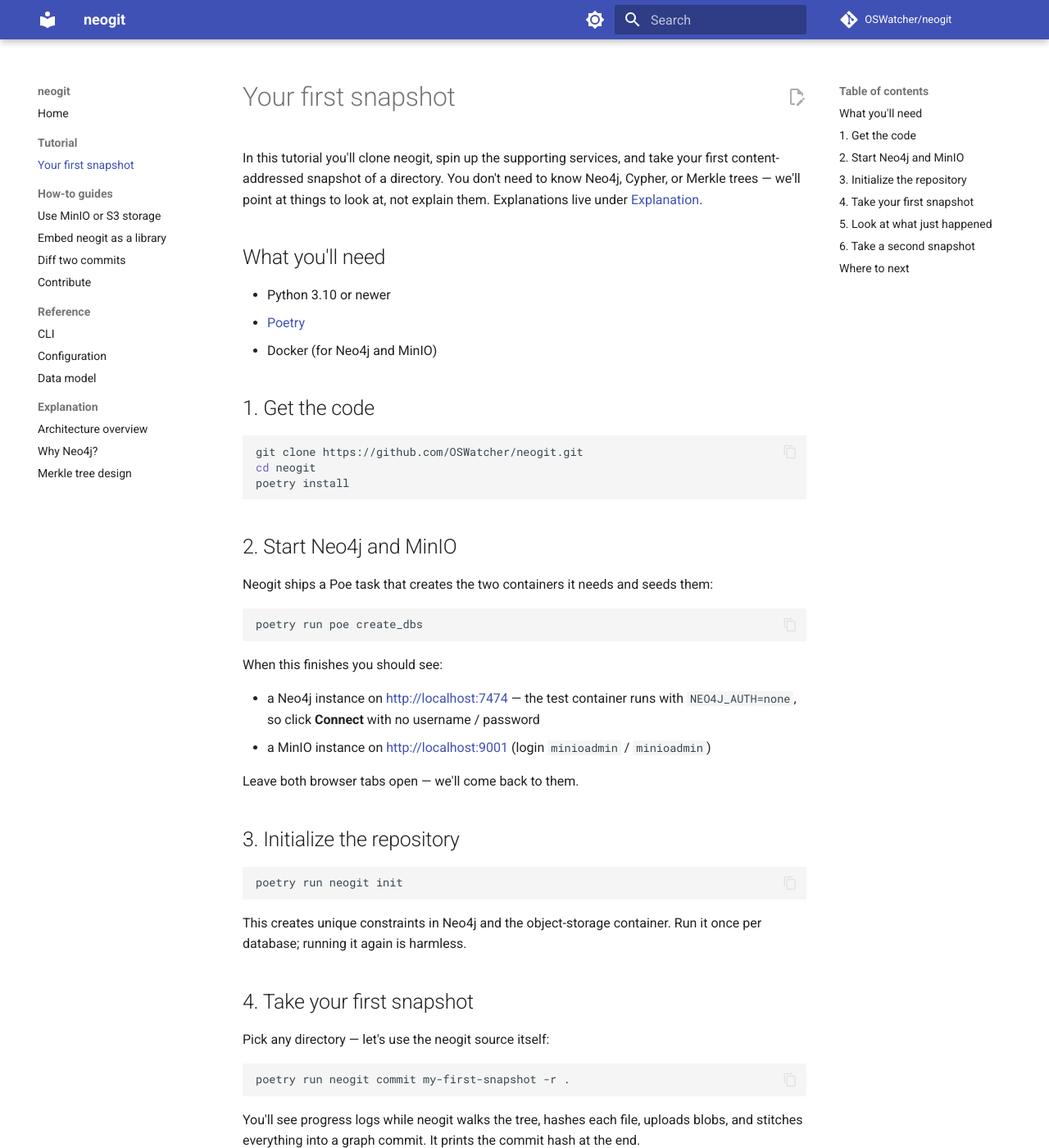
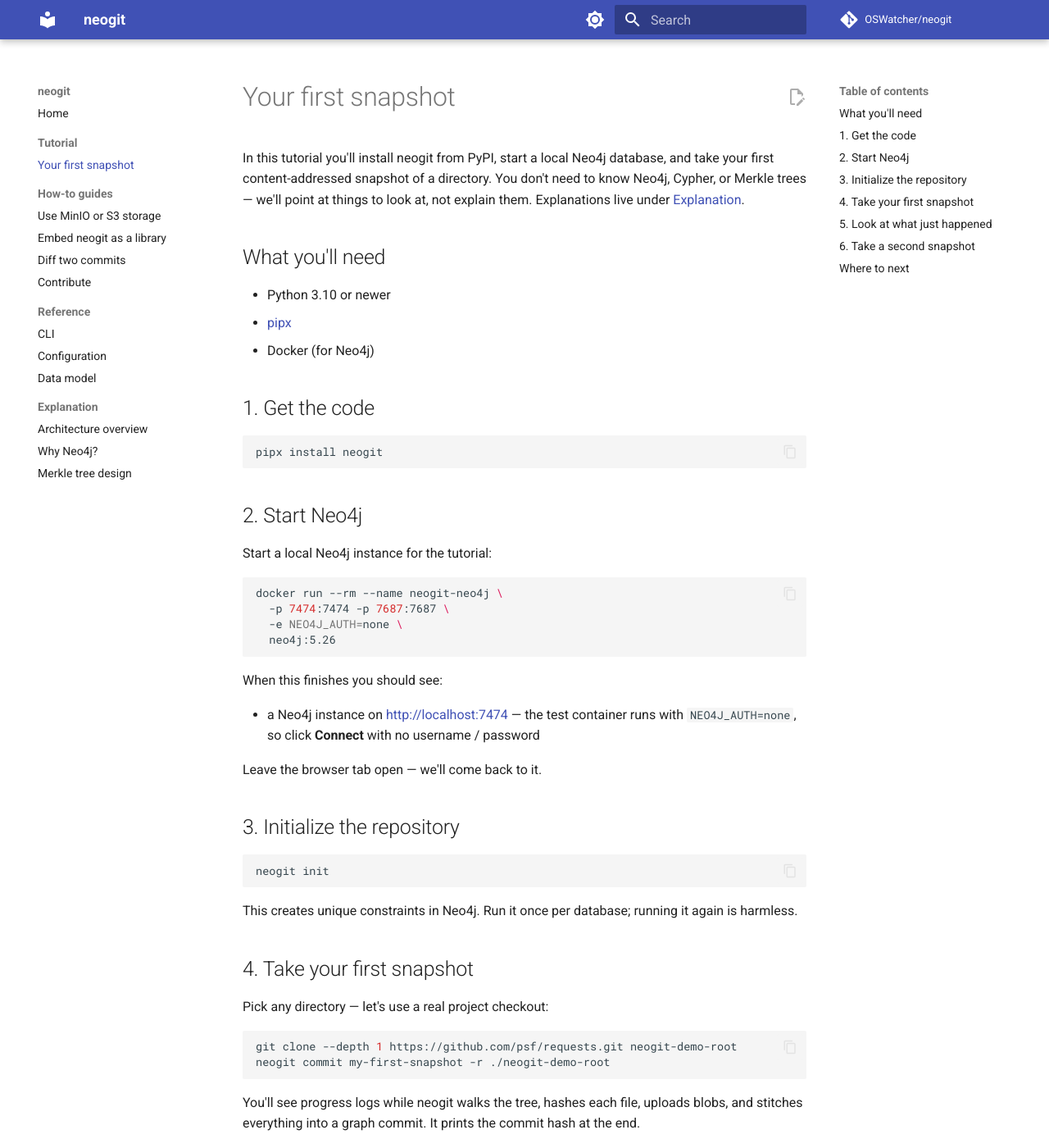
Before and after one commit to OSWatcher/neogit, an MkDocs documentation site: the page built from docs/tutorial/first-snapshot.md, in a window 1280 px wide and 1400 px high. Shown: the whole window at 82% size. Built offline with MkDocs 1.6.1 and Material for MkDocs 9.7.7, drawn with Linux system fonts in a browser that asks for light colours; comment, search, counter and statistics services are not loaded; some of the changed text lies outside the part shown.

Commit message:
docs: update install flow for PyPI release and wired-up diff
Document the pipx/pip install path now that neogit ships on PyPI,
drop the from-source clone + Poetry steps from the quickstart and
tutorial, and simplify the local setup to Neo4j only (local object
storage by default, no MinIO needed). Also reflect that `neogit diff`
is now implemented, refresh the README badges and Merkle-tree image,
and fix the data-model doc link.

Co-Authored-By: Claude Opus 4.8 <noreply@anthropic.com>

````diff
--- a/docs/tutorial/first-snapshot.md
+++ b/docs/tutorial/first-snapshot.md
@@ -1,50 +1,51 @@
 # Your first snapshot
 
-In this tutorial you'll clone neogit, spin up the supporting services, and take your first content-addressed snapshot of a directory. You don't need to know Neo4j, Cypher, or Merkle trees — we'll point at things to look at, not explain them. Explanations live under [Explanation](../explanation/architecture.md).
+In this tutorial you'll install neogit from PyPI, start a local Neo4j database, and take your first content-addressed snapshot of a directory. You don't need to know Neo4j, Cypher, or Merkle trees — we'll point at things to look at, not explain them. Explanations live under [Explanation](../explanation/architecture.md).
 
 ## What you'll need
 
 - Python 3.10 or newer
-- [Poetry](https://python-poetry.org/docs/#installation)
-- Docker (for Neo4j and MinIO)
+- [pipx](https://pipx.pypa.io/stable/)
+- Docker (for Neo4j)
 
 ## 1. Get the code
 
 ```bash
-git clone https://github.com/OSWatcher/neogit.git
-cd neogit
-poetry install
+pipx install neogit
 ```
 
-## 2. Start Neo4j and MinIO
+## 2. Start Neo4j
 
-Neogit ships a Poe task that creates the two containers it needs and seeds them:
+Start a local Neo4j instance for the tutorial:
 
 ```bash
-poetry run poe create_dbs
+docker run --rm --name neogit-neo4j \
+  -p 7474:7474 -p 7687:7687 \
+  -e NEO4J_AUTH=none \
+  neo4j:5.26
 ```
 
 When this finishes you should see:
 
 - a Neo4j instance on <http://localhost:7474> — the test container runs with `NEO4J_AUTH=none`, so click **Connect** with no username / password
-- a MinIO instance on <http://localhost:9001> (login `minioadmin` / `minioadmin`)
 
-Leave both browser tabs open — we'll come back to them.
+Leave the browser tab open — we'll come back to it.
 
 ## 3. Initialize the repository
 
 ```bash
-poetry run neogit init
+neogit init
 ```
 
-This creates unique constraints in Neo4j and the object-storage container. Run it once per database; running it again is harmless.
+This creates unique constraints in Neo4j. Run it once per database; running it again is harmless.
 
 ## 4. Take your first snapshot
 
-Pick any directory — let's use the neogit source itself:
+Pick any directory — let's use a real project checkout:
 
 ```bash
-poetry run neogit commit my-first-snapshot -r .
+git clone --depth 1 https://github.com/psf/requests.git neogit-demo-root
+neogit commit my-first-snapshot -r ./neogit-demo-root
 ```
 
 You'll see progress logs while neogit walks the tree, hashes each file, uploads blobs, and stitches everything into a graph commit. It prints the commit hash at the end.
@@ -60,7 +61,7 @@ RETURN b, c, t
 
 You'll see a `Branch` node pointing at your `Commit`, which owns a root `Tree`. Click the tree to expand its children — you're looking at your directory, as a graph.
 
-**In MinIO** (<http://localhost:9001>), browse the bucket. Each object is one file's content, named by its SHA-1.
+By default neogit stores file contents in local object storage, so you do not need to run MinIO for this tutorial. If you want to inspect a blob store in the browser, see [How-to / MinIO and S3](../how-to/use-minio-storage.md).
 
 ## 6. Take a second snapshot
 
@@ -68,16 +69,16 @@ Touch a file, then snapshot again:
 
 ```bash
 echo "hello" >> README.md
-poetry run neogit commit my-second-snapshot -r .
+neogit commit my-second-snapshot -r ./neogit-demo-root
 ```
 
 Run the same Cypher query again — you'll now see two `Commit` nodes linked by a `HAS_PREVIOUS` edge, and the file's old and new content will be two distinct `Blob` nodes hanging off two distinct `Tree` nodes for `README.md`.
 
 !!! note "Diffing two commits"
 
-    A `neogit diff` subcommand is declared in the CLI's docopt usage but is not
-    yet implemented in the service layer. Until it's wired up, compare commits
-    by walking the graph in Cypher — see [Reference / Data model](../reference/data-model.md).
+    Use `neogit diff <old-commit-hash> <new-commit-hash>` to compare two
+    snapshots. The command prints git `--name-status`-style file changes; see
+    [How-to / Diff two commits](../how-to/diff-commits.md).
 
 ## Where to next
 
````
Also changed, not shown: README.md (+29 -12 lines), docs/how-to/use-as-library.md (+6 -2 lines), docs/how-to/use-minio-storage.md (+2 -2 lines), docs/assets/neo4j-merkle-tree.png (added).
